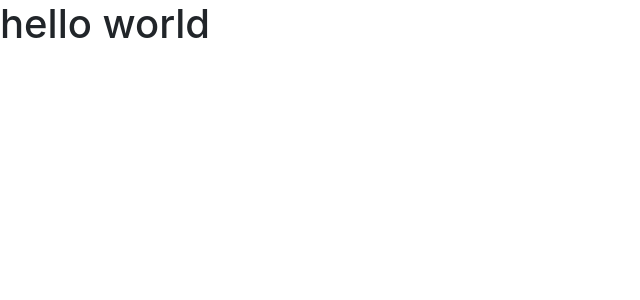
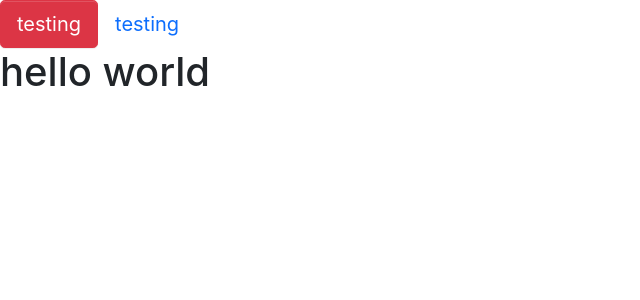
Before and after one commit to Bojackxiang/AntDesign-Rebuild, a React (Create React App) app in the folder my-app/: page / in a window 1280 px wide. Shown: the top 300 px of the page, without its empty margins (0-640 px from the left). Built offline with nearby package versions, Linux system fonts and the light colour scheme.

Commit message:
finish the button design

```diff
--- a/my-app/package.json
+++ b/my-app/package.json
@@ -6,10 +6,12 @@
     "@testing-library/jest-dom": "^4.2.4",
     "@testing-library/react": "^9.3.2",
     "@testing-library/user-event": "^7.1.2",
+    "@types/classnames": "^2.2.10",
     "@types/jest": "^24.9.1",
     "@types/node": "^12.12.35",
     "@types/react": "^16.9.34",
     "@types/react-dom": "^16.9.6",
+    "classnames": "^2.2.6",
     "node-sass": "^4.13.1",
     "normalize.css": "^8.0.1",
     "react": "^16.13.1",
--- a/my-app/src/App.tsx
+++ b/my-app/src/App.tsx
@@ -1,13 +1,35 @@
-import React from 'react'
+import React from "react";
+import Button, { ButtonType, BtnSize } from "./Components/Buttons/Button";
 
 function App() {
   const x = "123";
-  const result = x == "123" ? "true" : 'false'
+  const result = x == "123" ? "true" : "false";
   return (
     <div>
+      <Button
+        btnType={ButtonType.Danger}
+        size={BtnSize.large}
+        onClick={(e) => {
+          e.preventDefault();
+          alert("test");
+        }}
+      >
+        testing
+      </Button>
+      <Button
+        btnType={ButtonType.Link}
+        size={BtnSize.large}
+        href={"https://google.com"}
+        onClick={(e) => {
+          e.preventDefault();
+          alert("alert");
+        }}
+      >
+        testing
+      </Button>
       <h1 className="App-Link">hello world</h1>
     </div>
-  )
+  );
 }
 
-export default App
+export default App;
--- /dev/null
+++ b/my-app/src/Components/Buttons/Button.tsx
@@ -0,0 +1,82 @@
+import React from "react";
+import classNames from "classnames";
+
+export enum BtnSize {
+  large = "lg",
+  small = "sm",
+}
+
+export enum ButtonType {
+  Primary = "primary",
+  Default = "default",
+  Danger = "danger",
+  Link = "link",
+}
+
+interface BtnProps {
+  className?: string;
+  disabled?: boolean;
+  size?: BtnSize;
+  btnType?: ButtonType;
+  children?: React.ReactElement | string;
+  href?: string;
+}
+
+// now we have all attributes of a button
+// ! 把联合类型 （or）变成交叉类型 （and）-> 我两个属性我都要
+type NativeButtonProps = BtnProps & React.ButtonHTMLAttributes<HTMLElement>;
+type AnchorProps = BtnProps & React.AnchorHTMLAttributes<HTMLElement>;
+// ! 我这里指向要部分的属性
+export type ButtonProps = Partial<NativeButtonProps & AnchorProps>;
+
+const Button: React.FC<ButtonProps> = (props) => {
+  const {
+    className,
+    disabled,
+    size,
+    btnType,
+    children,
+    href,
+    ...restProps
+  } = props;
+  const classes = classNames("btn", className, {
+    [`btn-${btnType}`]: btnType, // 如果有button type这个东西，那么class输出 btn-btnType
+    [`btn-${size}`]: size,
+    disable: btnType === ButtonType.Link && disabled,
+  });
+
+  // if the input is a link
+  if (href && btnType === ButtonType.Link) {
+    return (
+      <a className={classes} href={href} {...restProps}>
+        {children}
+      </a>
+    );
+  }
+
+  // otherwise just return a button
+  return (
+    <button className={classes} disabled={disabled} {...restProps}>
+      {children}
+    </button>
+  );
+};
+
+Button.defaultProps = {
+  disabled: false,
+  btnType: ButtonType.Default,
+};
+
+export default Button;
+
+/**
+ * Note:
+ * There is no = to set up the enum, see enum as an class
+ *
+ * Enum Choice:
+ * 将interface 和 enum结合，产生选择性的interface
+ *
+ * 连个类型 + 交叉类型
+ *
+ * {...restProps}
+ */
--- /dev/null
+++ b/my-app/src/Components/Buttons/_style.scss
@@ -0,0 +1,64 @@
+.btn {
+    position: relative;
+    display: inline-block;
+    font-weight: $btn-font-weight;
+    line-height: $btn-line-height;
+    color: $body-color;
+    white-space: nowrap;
+    text-align: center;
+    vertical-align: middle;
+    background-image: none;
+    border: $btn-border-width solid transparent;
+    @include button-size( $btn-padding-y,  $btn-padding-x,  $btn-font-size,  $border-radius);
+    box-shadow: $btn-box-shadow;
+    cursor: pointer;
+    transition: $btn-transition;
+    &.disabled,
+    &[disabled] {
+      cursor: not-allowed;
+      opacity: $btn-disabled-opacity;
+      box-shadow: none;
+      > * {
+        pointer-events: none;
+      }
+    }
+  }
+
+  .btn-lg {
+    @include button-size($btn-padding-y-lg, $btn-padding-x-lg, $btn-font-size-lg, $btn-border-radius-lg);
+  }
+  .btn-sm {
+    @include button-size($btn-padding-y-sm, $btn-padding-x-sm, $btn-font-size-sm, $btn-border-radius-sm);
+  }
+
+  .btn-primary {
+    @include button-style($primary, $primary, $white)
+  }
+  .btn-danger {
+    @include button-style($danger, $danger, $white)
+  }
+
+  .btn-default {
+    @include button-style($white, $gray-400, $body-color, $white, $primary, $primary)
+  }
+
+  .btn-link {
+    font-weight: $font-weight-normal;
+    color: $btn-link-color;
+    text-decoration: $link-decoration;
+    box-shadow: none;
+    &:hover {
+      color: $btn-link-hover-color;
+      text-decoration: $link-hover-decoration;
+    }
+    &:focus,
+    &.focus {
+      text-decoration: $link-hover-decoration;
+      box-shadow: none;
+    }
+    &:disabled,
+    &.disabled {
+      color: $btn-link-disabled-color;
+      pointer-events: none;
+    }
+  }
--- /dev/null
+++ b/my-app/src/styles/_mixin.scss
@@ -0,0 +1,72 @@
+@mixin button-size($padding-y, $padding-x, $font-size, $border-raduis) {
+    padding: $padding-y $padding-x;
+    font-size: $font-size;
+    border-radius: $border-raduis;
+  }
+
+  @mixin button-style(
+    $background,
+    $border,
+    $color,
+    $hover-background: lighten($background, 7.5%),
+    $hover-border: lighten($border, 10%),
+    $hover-color: $color,
+  ) {
+    color: $color;
+    background: $background;
+    border-color: $border;
+    &:hover {
+      color: $hover-color;
+      background: $hover-background;
+      border-color: $hover-border;
+    }
+    &:focus,
+    &.focus {
+      color: $hover-color;
+      background: $hover-background;
+      border-color: $hover-border;
+    }
+    &:disabled,
+    &.disabled {
+      color: $color;
+      background: $background;
+      border-color: $border;
+    }
+  }
+
+  @mixin zoom-animation(
+    $direction: 'top',
+    $scaleStart: scaleY(0),
+    $scaleEnd: scaleY(1),
+    $origin: center top,
+  ) {
+    .zoom-in-#{$direction}-enter {
+      opacity: 0;
+      transform: $scaleStart;
+    }
+    .zoom-in-#{$direction}-enter-active {
+      opacity: 1;
+      transform: $scaleEnd;
+      transition: transform 300ms cubic-bezier(0.23, 1, 0.32, 1) 100ms, opacity 300ms cubic-bezier(0.23, 1, 0.32, 1) 100ms;
+      transform-origin: $origin
+    }
+    .zoom-in-#{$direction}-exit {
+      opacity: 1;
+    }
+    .zoom-in-#{$direction}-exit-active {
+      opacity: 0;
+      transform: $scaleStart;
+      transition: transform 300ms cubic-bezier(0.23, 1, 0.32, 1) 100ms, opacity 300ms cubic-bezier(0.23, 1, 0.32, 1) 100ms;
+      transform-origin: $origin;
+    }
+  }
+
+  @mixin border-right-radius($raduis) {
+    border-top-right-radius: $raduis;
+    border-bottom-right-radius: $raduis;
+  }
+
+  @mixin border-left-radius($raduis) {
+    border-top-left-radius: $raduis;
+    border-bottom-left-radius: $raduis;
+  }
--- a/my-app/src/styles/index.scss
+++ b/my-app/src/styles/index.scss
@@ -2,3 +2,7 @@
 
 //layout
 @import "reboot";
+
+@import "mixin";
+
+@import "../Components/Buttons/style"
```
Also changed, not shown: 1 other file (tests, documents, lock files or other folders).
